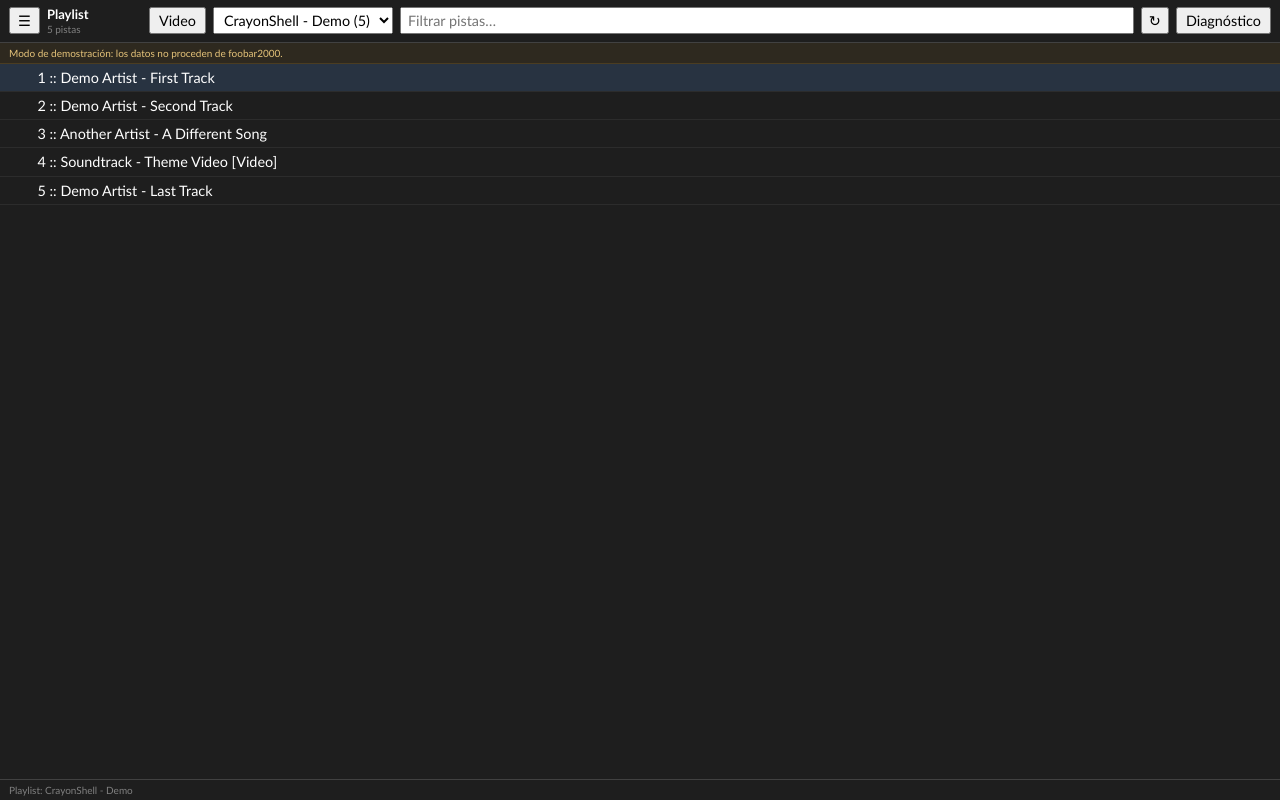
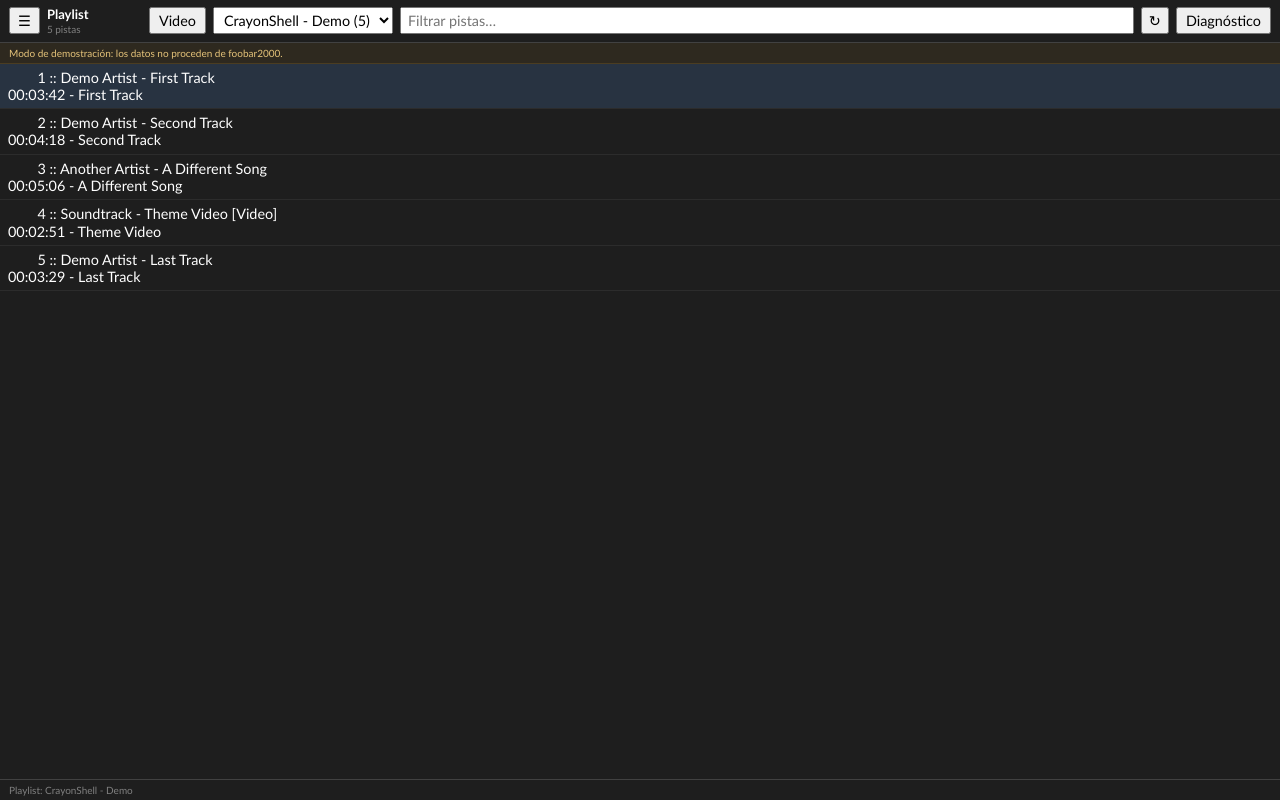
Before and after one commit to mhz698a/fb2k-CrayonShell, a React (Vite) app: page / in a window 1280 px wide. Built offline with nearby package versions, Linux system fonts and the light colour scheme.

Commit message:
Render duration and track metadata below playlist title

```diff
--- a/src/components/PlaylistTable.jsx
+++ b/src/components/PlaylistTable.jsx
@@ -1,5 +1,5 @@
 import { useEffect, useRef } from 'react';
-import { formatItemLine } from '../utils/playlistDisplay.js';
+import { formatItemLine, formatItemSubtitle } from '../utils/playlistDisplay.js';
 
 export default function PlaylistTable({
     items,
@@ -170,6 +170,7 @@ export default function PlaylistTable({
                         const isFocused = item.index === focusedItem;
                         const isPlaying = item.index === playingItemIndex;
                         const line = formatItemLine(item, playingItemIndex, playbackState);
+                        const subtitle = formatItemSubtitle(item);
 
                         return (
                             <tr
@@ -181,7 +182,10 @@ export default function PlaylistTable({
                                 onDoubleClick={() => handleDoubleClick(item.index)}
                                 onContextMenu={(event) => handleContextMenu(event, item.index)}
                             >
-                                <td className="playlist-line" title={line}>{line}</td>
+                                <td className="playlist-line" title={line + '\n' + subtitle}>
+                                    <div className="playlist-primary-line">{line}</div>
+                                    <div className="playlist-secondary-line">{subtitle}</div>
+                                </td>
                             </tr>
                         );
                     })}
```
